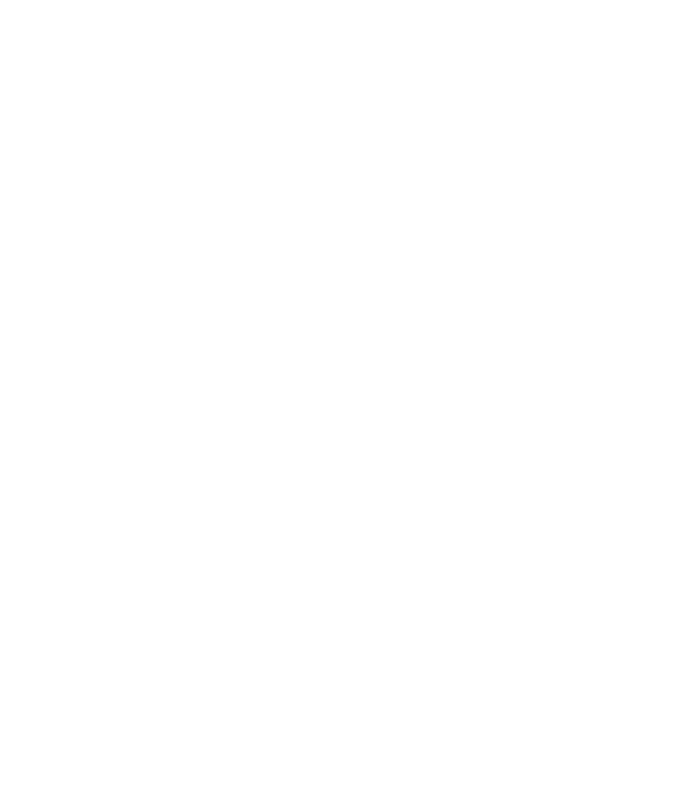
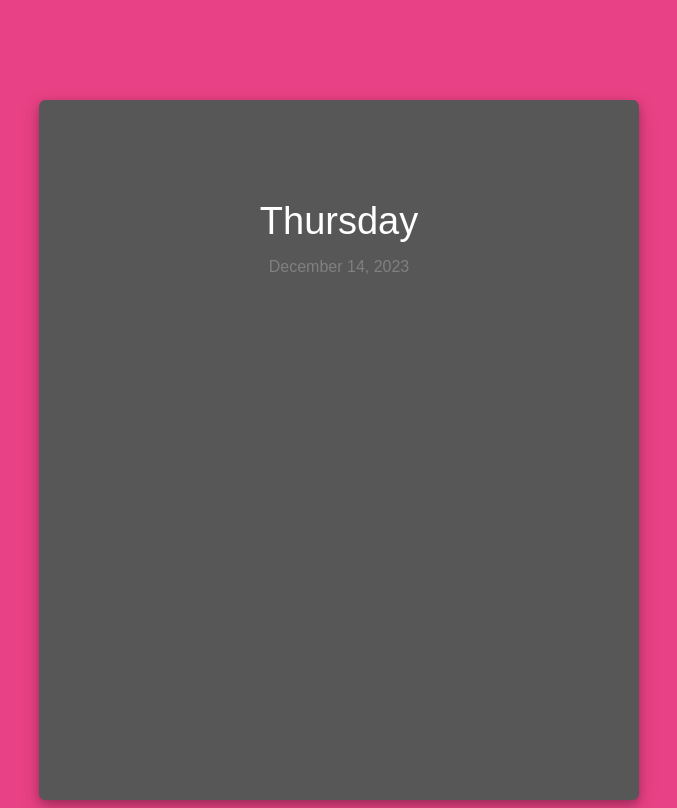
Before and after one commit to sonia821090/todo_list, a plain HTML site: page index.html in a window 1280 px wide. Shown: the whole page, without its empty margins (301-978 px from the left). Drawn offline with Linux system fonts and the light colour scheme.

Commit message:
added section with date

```diff
--- a/index.html
+++ b/index.html
@@ -5,10 +5,17 @@
     <meta http-equiv="X-UA-Compatible" content="IE=edge">
     <meta name="viewport" content="width=device-width, initial-scale=1.0">
     <title>Document</title>
-    <link rel="stylesheet" href="/styles.css">
-    <script src="/index.js"></script>
+    <link rel="stylesheet" href="./styles.css">
 </head>
 <body>
+    <div class="wrapper">
+        <div class="date-container">
+            <p id="dayOfWeek"></p>
+            <span id="currentDate"></span>
+        </div>
+    </div>
 
+
+<script src="./index.js"></script>
 </body>
 </html>
--- a/index.js
+++ b/index.js
@@ -0,0 +1,11 @@
+const DAYS_OF_WEEK = ["Sunday","Monday","Tuesday","Wednesday","Thursday","Friday","Saturday"];
+const MONTHS = ["January","February","March","April","May","June","July","August","September","October","November","December"]
+const dateTime = new Date();
+
+let currentDay = DAYS_OF_WEEK[dateTime.getDay()];
+const dayOfWeek = document.getElementById("dayOfWeek");
+dayOfWeek.innerHTML = currentDay;
+
+let currentMonth = MONTHS[dateTime.getMonth()];
+const currentDate = document.getElementById("currentDate");
+currentDate.innerHTML = `${currentMonth} ${dateTime.getDate()}, ${dateTime.getFullYear()}`;
--- /dev/null
+++ b/styles.scss
@@ -0,0 +1,26 @@
+$wrapper-color: rgb(87, 87, 87);
+$body-color:rgb(233, 65, 133);
+.wrapper {
+    width: 600px;
+    height: 700px;
+    background-color: $wrapper-color;
+    display: flex;
+    justify-content: center;
+    margin: 0 auto;
+    margin-top: 100px;
+    border-radius: 1%;
+    box-shadow: 0 4px 8px 0 rgba(0, 0, 0, 0.2), 0 6px 20px 0 rgba(0, 0, 0, 0.19);
+    text-align: center;
+}
+body {
+    background-color: $body-color;
+    font-family: Arial, Helvetica, sans-serif;
+}
+#dayOfWeek {
+    color: white;
+    font-size: 38px;
+    margin: 100px 0 15px 0;
+}
+#currentDate {
+    color: grey;
+}
```
Also changed, not shown: styles.css, 1 other file.
